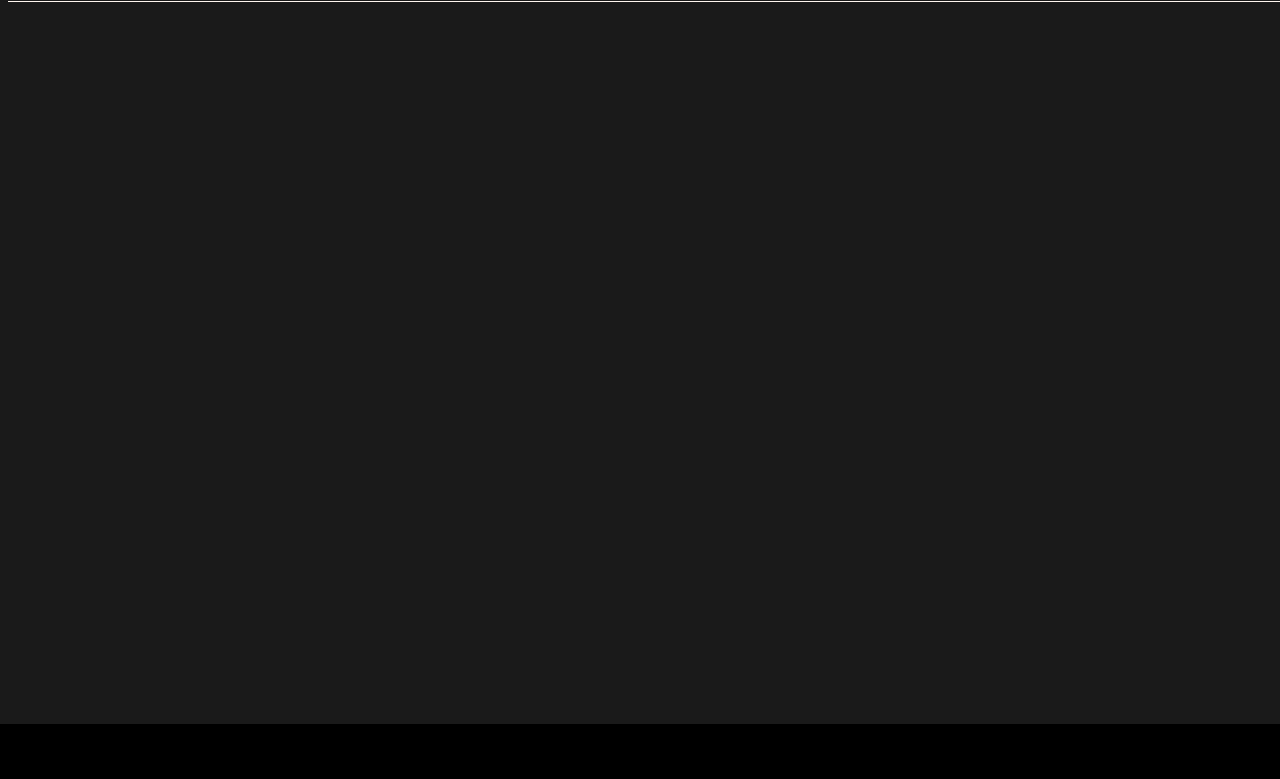
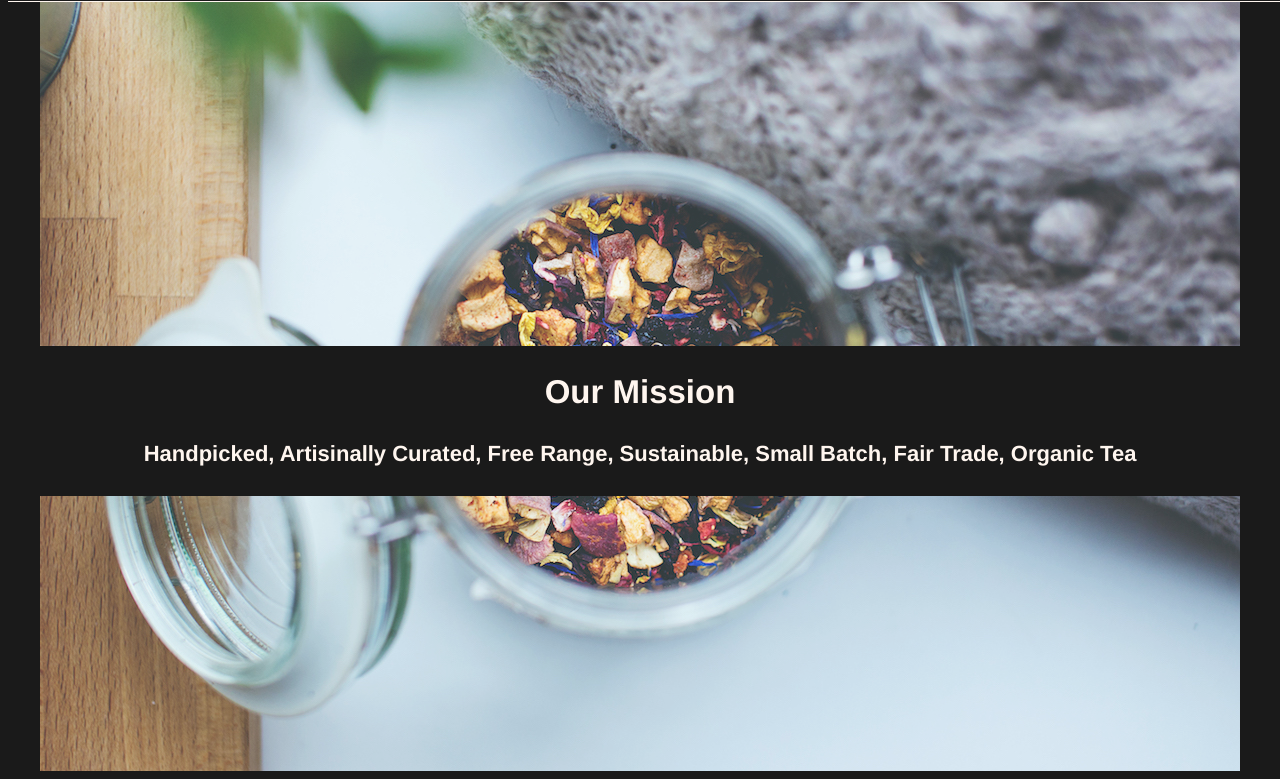
Before and after one commit to alexlowy/tea-cozy, a plain HTML site: page index.html in a window 1280 px wide. Shown: the part 76-855 px from the top of the page. Before the commit the page ends 800 px from the top, so only its background shows below. Drawn offline with Linux system fonts and the light colour scheme.

Commit message:
Added 'our mission' content section

```diff
--- a/index.html
+++ b/index.html
@@ -11,27 +11,38 @@
   <header>
     <img src="./resources/images/img-tea-cozy-logo.png" alt="tea cozy logo">
     <nav>
-      <span><a href="#">Mission</a></span>
-      <span><a href="#">Featured Tea</a></span>
-      <span><a href="#">Locations</a></span>
+      <span><a href="#mission">Mission</a></span>
+      <span><a href="#featured">Featured Tea</a></span>
+      <span><a href="#locations">Locations</a></span>
     </nav>
   </header>
 
   <!-- Our Mission -->
 
+  <div class="main">
+    <div id="mission" class="flex-container">
+      <div class="image-content">
+        <h2>Our Mission</h2>
+        <h4>Handpicked, Artisinally Curated, Free Range, Sustainable, Small Batch, Fair Trade, Organic Tea
+        </h4>
+      </div>
+    </div>
 
+    <!-- Tea of the Month -->
 
-  <!-- Tea of the Month -->
+    <div id="featured">
 
+    </div>
 
+    <!-- Locations -->
 
-  <!-- Locations -->
+    <div id="locations">
 
+    </div>
 
+    <!-- Contact -->
 
-  <!-- Contact -->
-
-
+  </div>
 
   <!-- Footer -->
 
--- a/resources/css/style.css
+++ b/resources/css/style.css
@@ -11,6 +11,24 @@ html {
 
 a {
   color: seashell;
+}
+
+/* General Content Styles */
+
+.main {
+  padding-top: 69px;
+  margin: auto;
+  width: 1200px;
+}
+
+.flex-container {
+  display: flex;
+  justify-content: center;
+  flex-wrap: wrap;
+}
+
+div {
+  display: block;
 }
 
 /* Header */
@@ -42,18 +60,31 @@ nav span {
   padding-right: 20px;
 }
 
-
 /* Our Mission */
 
+#mission {
+  height: 700px;
+  background-image: url("../images/img-mission-background.jpg");
+  padding-top: 70px;
+}
 
+#mission .image-content {
+  margin: auto;
+  background-color: black;
+  width: 100%;
+}
 
 /* Tea of the Month */
 
-
+#featured {
+  display: flex;
+}
 
 /* Locations */
 
-
+#locations {
+  display: flex;
+}
 
 /* Contact */
 
```
Also changed, not shown: 1 other file.
